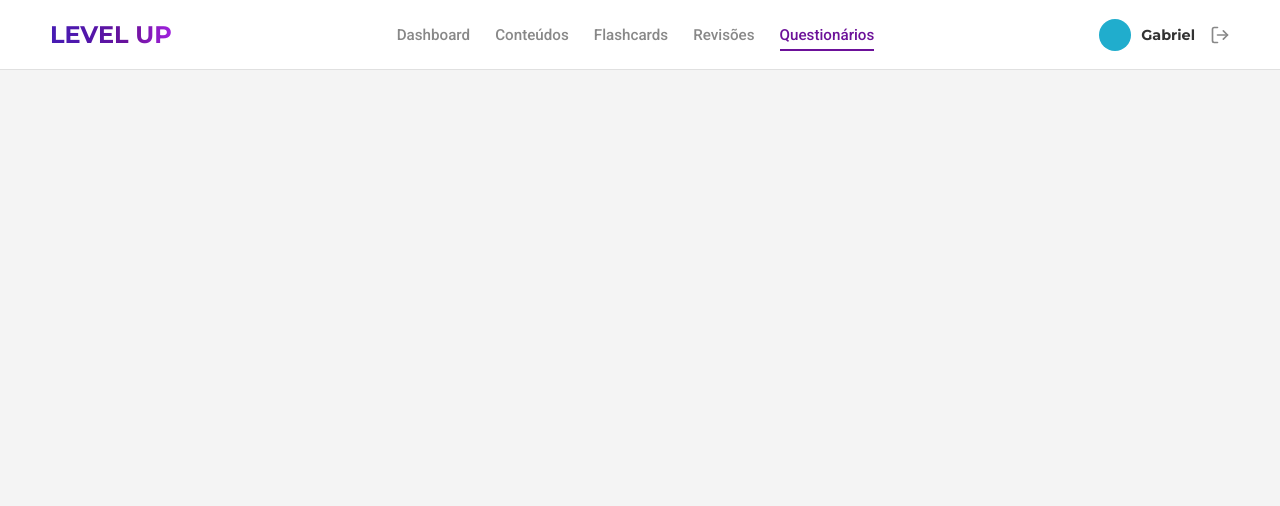
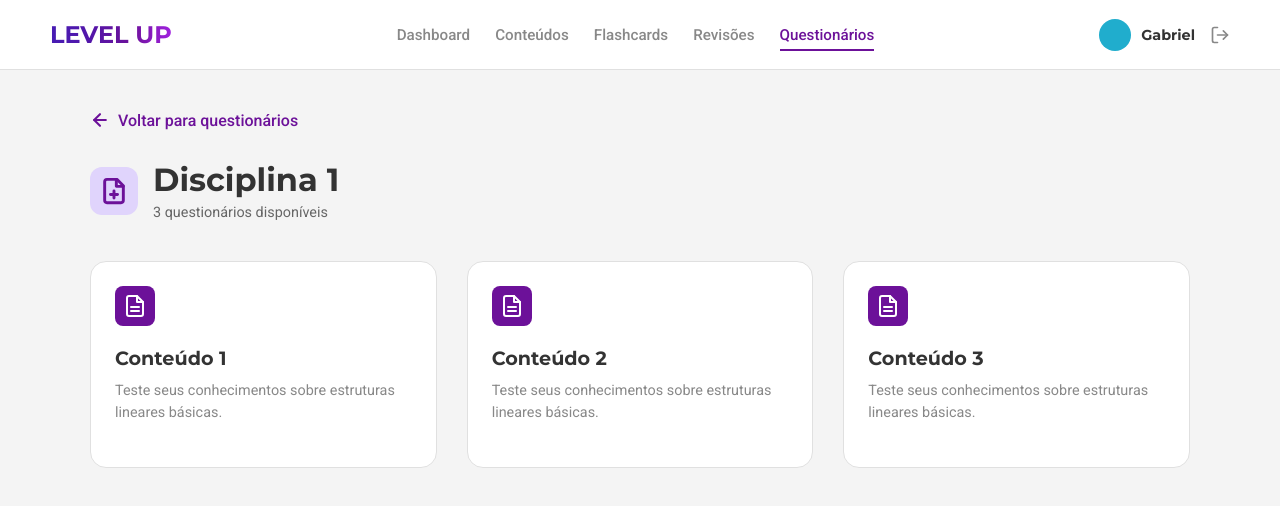
Before and after one commit to devmarina/projeto-level-up, a React (Vite) app: page /questionarios/detalhes in a window 1280 px wide. Shown: the top 506 px of the page. Built offline with nearby package versions, Linux system fonts and the light colour scheme.

Commit message:
Tela de questionário de disciplina especifica

```diff
--- a/src/App.jsx
+++ b/src/App.jsx
@@ -7,6 +7,7 @@ import ConteudoDisciplinaEspecifica from "./pages/ConteudoDisciplinaEspecifica";
 import Flashcards from "./pages/Flashcards";
 import Revisoes from "./pages/Revisoes";
 import Questionarios from "./pages/Questionarios";
+import QuestionariosDisciplinaEspecifico from "./pages/QuestionariosDisciplinaEspecifico";
 import Login from "./pages/Login";
 import Cadastro from "./pages/Cadastro";
 
@@ -28,6 +29,7 @@ function AppContent() {
         <Route path="/flashcards" element={<Flashcards />} />
         <Route path="/revisoes" element={<Revisoes />} />
         <Route path="/questionarios" element={<Questionarios />} />
+        <Route path="/questionarios/detalhes" element={<QuestionariosDisciplinaEspecifico />} />
       </Routes>
     </>
   );
--- a/src/pages/Questionarios.jsx
+++ b/src/pages/Questionarios.jsx
@@ -46,7 +46,7 @@ export default function Questionarios() {
             key={item.id}
             nome={item.nome}
             descricao={item.descricao}
-            onClick={() => console.log(`Clicou na disciplina ${item.id}`)}
+            onClick={() => navigate("/questionarios/detalhes")}
           />
         ))}
       </div>
--- /dev/null
+++ b/src/pages/QuestionariosDisciplinaEspecifico.css
@@ -0,0 +1,50 @@
+/* src/pages/QuestionariosDisciplina.css */
+
+.questionario-disciplina-container {
+  padding: 40px 50px;
+  max-width: 1200px;
+  margin: 0 auto;
+}
+
+/* Ajuste para o botão de voltar não ficar colado */
+.questionario-disciplina-container .back-button-component {
+  margin-bottom: 30px;
+}
+
+/* Cabeçalho da Disciplina */
+.disciplina-header {
+  display: flex;
+  align-items: center;
+  gap: 15px;
+  margin-bottom: 40px;
+}
+
+/* Reutilizando o estilo do box de ícone */
+.header-icon-box {
+  background-color: #e0d4fc;
+  color: #6c1199;
+  width: 48px;
+  height: 48px;
+  border-radius: 12px;
+  display: flex;
+  justify-content: center;
+  align-items: center;
+}
+
+.disciplina-info h2 {
+  font-size: 2rem;
+  color: #333;
+  margin-bottom: 5px;
+}
+
+.disciplina-info p {
+  color: #666;
+  font-size: 0.9rem;
+}
+
+/* Grid de cards (igual ao da tela anterior) */
+.conteudos-grid {
+  display: grid;
+  grid-template-columns: repeat(3, 1fr);
+  gap: 30px;
+}
--- /dev/null
+++ b/src/pages/QuestionariosDisciplinaEspecifico.jsx
@@ -0,0 +1,73 @@
+// src/pages/QuestionariosDisciplinaEspecifico.jsx
+import { useNavigate } from "react-router-dom";
+// 1. Importando o SEU botão de voltar
+import BackButton from "../components/BackButton";
+// 2. Reutilizando o componente de card que já existe
+import CardDisciplinaQuestionario from "../components/CardDisciplinaQuestionario";
+import "./QuestionariosDisciplinaEspecifico.css";
+
+// Dados dos cards que aparecem na imagem (Conteúdo 1, 2, 3)
+const conteudos = [
+  {
+    id: 101,
+    titulo: "Conteúdo 1",
+    descricao: "Teste seus conhecimentos sobre estruturas lineares básicas.",
+  },
+  {
+    id: 102,
+    titulo: "Conteúdo 2",
+    descricao: "Teste seus conhecimentos sobre estruturas lineares básicas.",
+  },
+  {
+    id: 103,
+    titulo: "Conteúdo 3",
+    descricao: "Teste seus conhecimentos sobre estruturas lineares básicas.",
+  },
+];
+
+export default function QuestionariosDisciplinaEspecifico() {
+  const navigate = useNavigate();
+
+  const handleCardClick = (id) => {
+    console.log(`Clicou no conteúdo ${id}`);
+    // Aqui futuramente você colocará a rota para o Quiz
+  };
+
+  return (
+    <div className="questionario-disciplina-container">
+      {/* Usando o seu componente BackButton */}
+      <BackButton
+        text="Voltar para questionários"
+        onClick={() => navigate("/questionarios")}
+      />
+
+      {/* Cabeçalho da Disciplina (Disciplina 1) */}
+      <div className="disciplina-header">
+        <div className="header-icon-box">
+          <svg width="28" height="28" viewBox="0 0 24 24" fill="none" stroke="currentColor" strokeWidth="2.5" strokeLinecap="round" strokeLinejoin="round">
+            <path d="M14.5 2H6a2 2 0 0 0-2 2v16a2 2 0 0 0 2 2h12a2 2 0 0 0 2-2V7.5L14.5 2z"></path>
+            <polyline points="14 2 14 8 20 8"></polyline>
+            <line x1="12" y1="18" x2="12" y2="12"></line>
+            <line x1="9" y1="15" x2="15" y2="15"></line>
+          </svg>
+        </div>
+        <div className="disciplina-info">
+          <h2>Disciplina 1</h2>
+          <p>{conteudos.length} questionários disponíveis</p>
+        </div>
+      </div>
+
+      {/* Grid com os cards de CONTEÚDO */}
+      <div className="conteudos-grid">
+        {conteudos.map((item) => (
+          <CardDisciplinaQuestionario
+            key={item.id}
+            nome={item.titulo}      // Passamos "Conteúdo 1" aqui
+            descricao={item.descricao}
+            onClick={() => handleCardClick(item.id)}
+          />
+        ))}
+      </div>
+    </div>
+  );
+}
```
